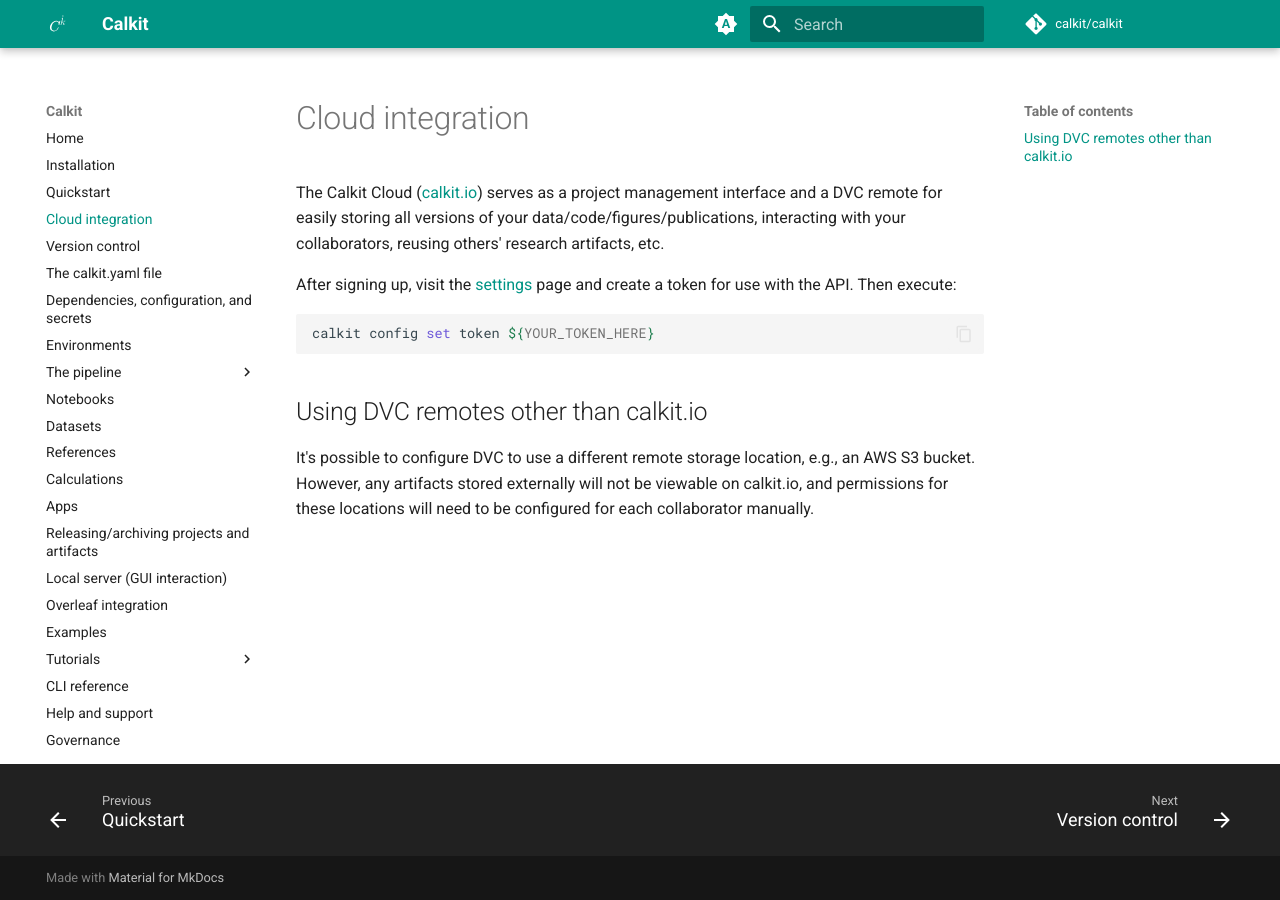
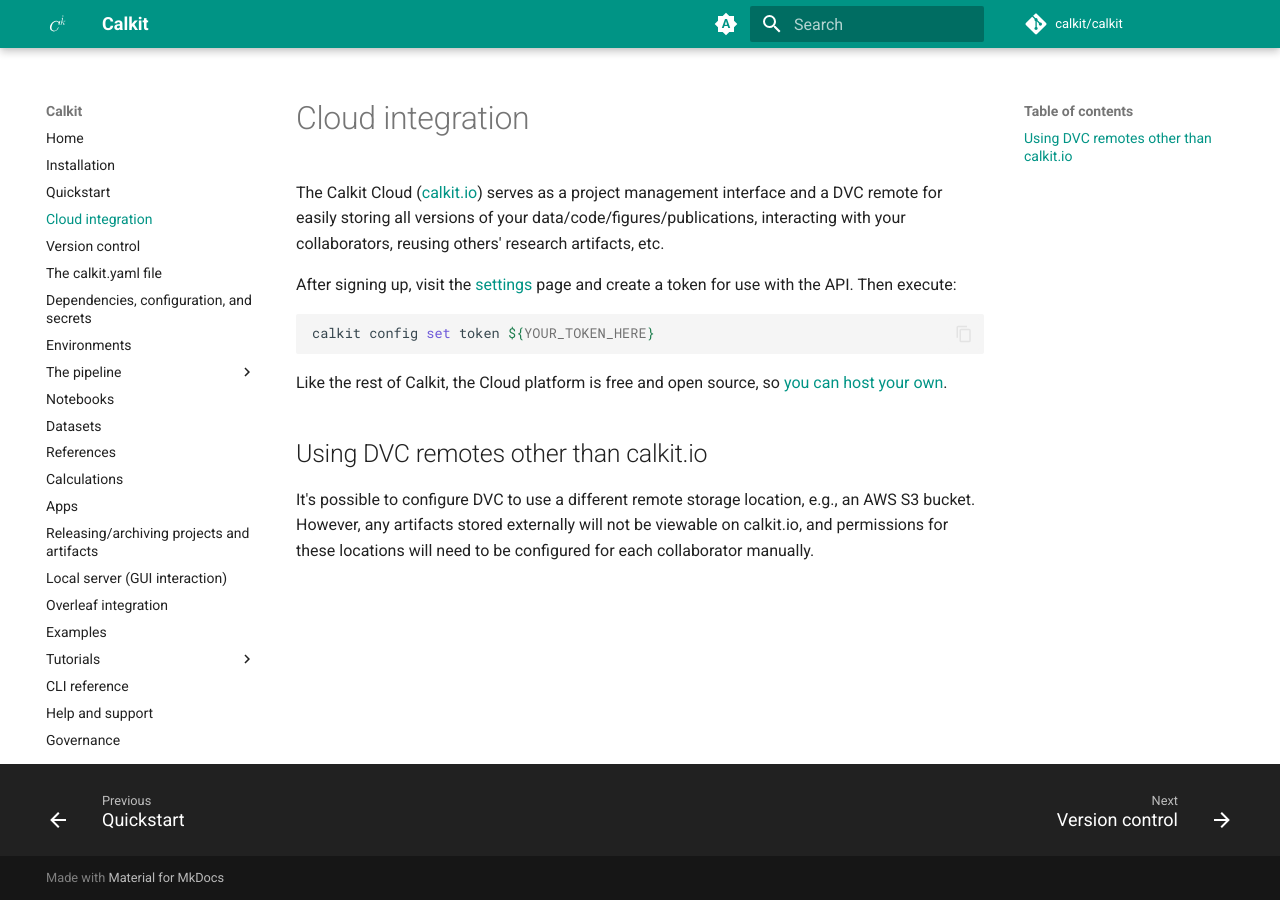
Before and after one commit to calkit/calkit, an MkDocs documentation site: the page built from docs/cloud-integration.md, in a window 1280 px wide. Built offline with MkDocs 1.6.1 and Material for MkDocs 9.7.7, drawn with Linux system fonts in a browser that asks for light colours; comment, search, counter and statistics services are not loaded.

Commit message:
Add note about self-hosting

````diff
--- a/docs/cloud-integration.md
+++ b/docs/cloud-integration.md
@@ -14,6 +14,9 @@
 calkit config set token ${YOUR_TOKEN_HERE}
 ```
 
+Like the rest of Calkit, the Cloud platform is free and open source,
+so [you can host your own](https://github.com/calkit/calkit-cloud).
+
 ## Using DVC remotes other than calkit.io
 
 It's possible to configure DVC to use a different remote storage location,
````
